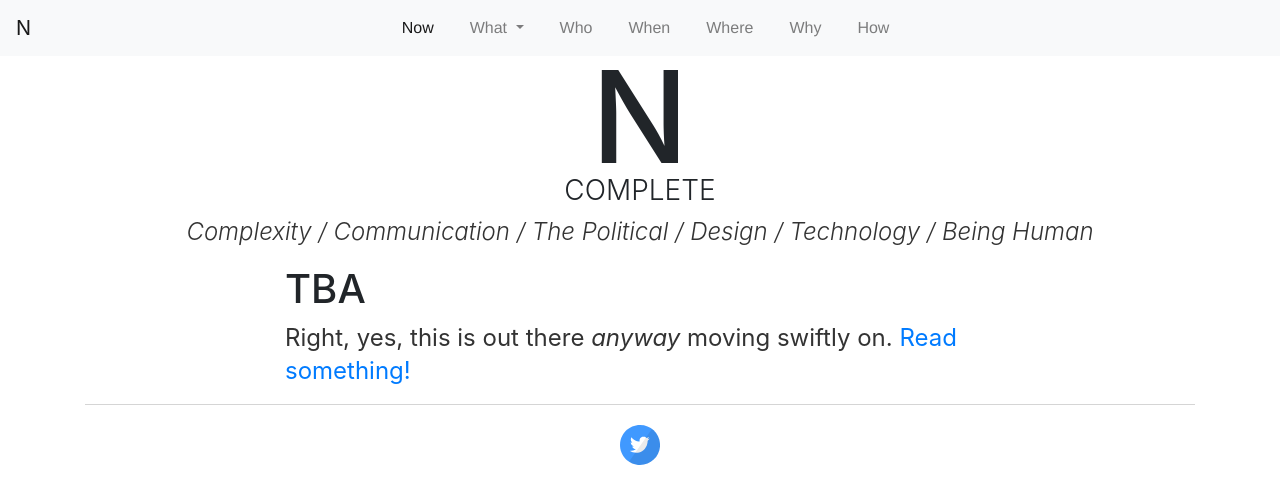
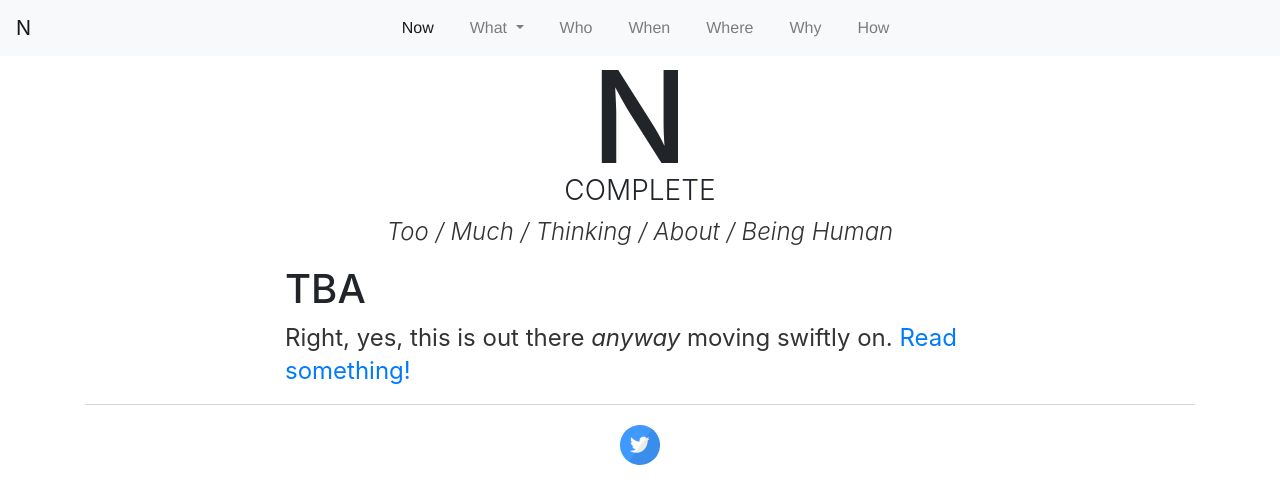
Before and after one commit to ncwillard/ncwillard.github.io, a Jekyll site: the page built from index.html, in a window 1280 px wide. Shown: the top 504 px of the page. Built offline with Jekyll 4.4.1, drawn with Linux system fonts in a browser that asks for light colours; nearby versions of some CDN libraries.

Commit message:
small index change

```diff
--- a/_layouts/default.html
+++ b/_layouts/default.html
@@ -83,7 +83,7 @@
 							<div class="col-xl">
 								<h1 class="text-center font-weight-bolder giant">N</h1>
 								<h3 class="text-center font-weight-light" >COMPLETE </h3>
-								<p class="text-center font-weight-light font-italic"> Complexity / Communication / The Political / Design / Technology / Being Human</p>
+								<p class="text-center font-weight-light font-italic"> Too / Much / Thinking / About  / Being Human </p>
 						</div>
 					</div>
 
```
